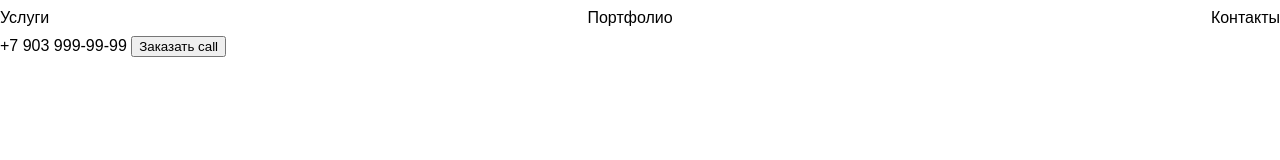
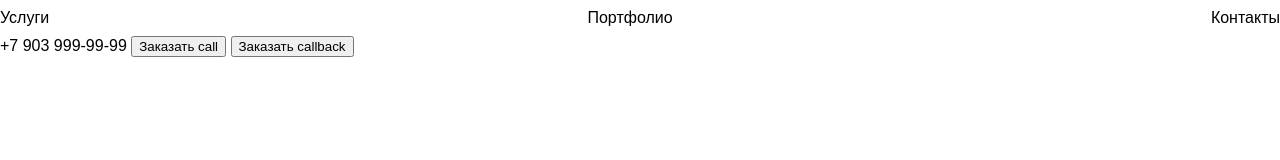
Before and after one commit to DmitriyKoptin/git-prac, a plain HTML site: page index.html in a window 1280 px wide. Drawn offline with Linux system fonts and the light colour scheme.

Commit message:
button added

```diff
--- a/index.html
+++ b/index.html
@@ -19,6 +19,7 @@
         <div>
             <a href="tel:+79039999999">+7 903 999-99-99</a>
             <button>Заказать call</button>
+		<button>Заказать callback</button>
         </div>
     </header>
 </body>
```
